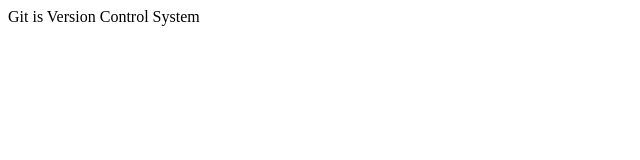
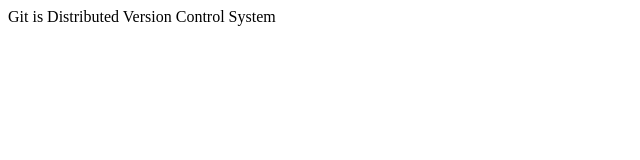
Before and after one commit to ArunPrabu-Murugesan/GitConflict, a plain HTML site: page index.html in a window 1280 px wide. Shown: the whole page, without its empty margins (0-640 px from the left). Drawn offline with Linux system fonts and the light colour scheme.

Commit message:
Update index file

```diff
--- a/index.html
+++ b/index.html
@@ -3,6 +3,6 @@
     <title>This is Git</title>
   </head>
   <body>
-    <p>Git is Version Control System</p>
+    <p>Git is Distributed Version Control System</p>
   </body>
 </html>
```
